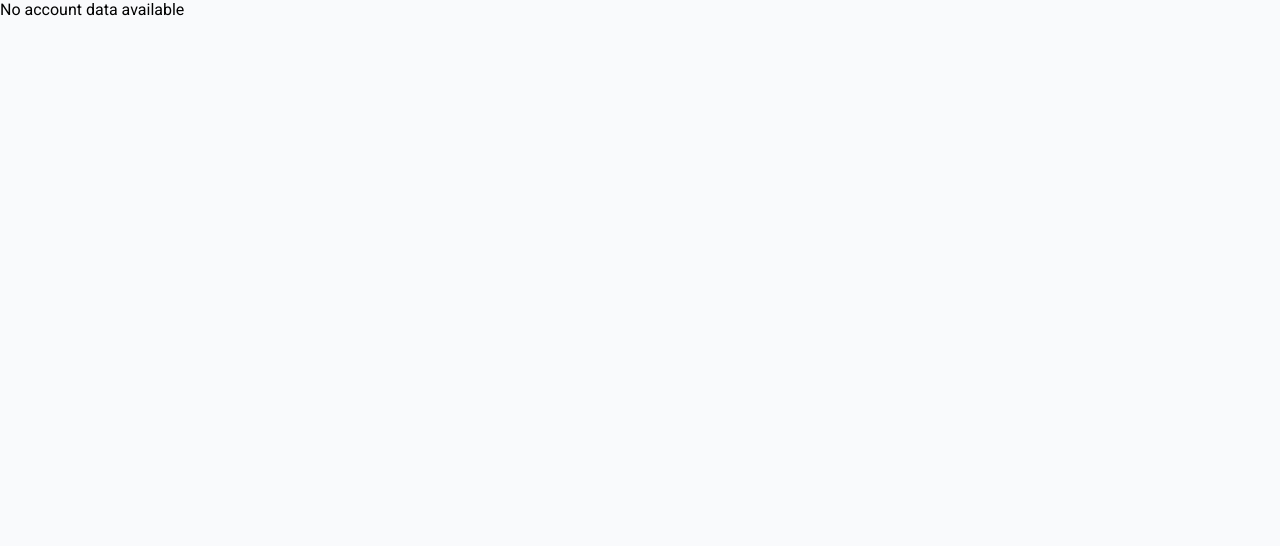
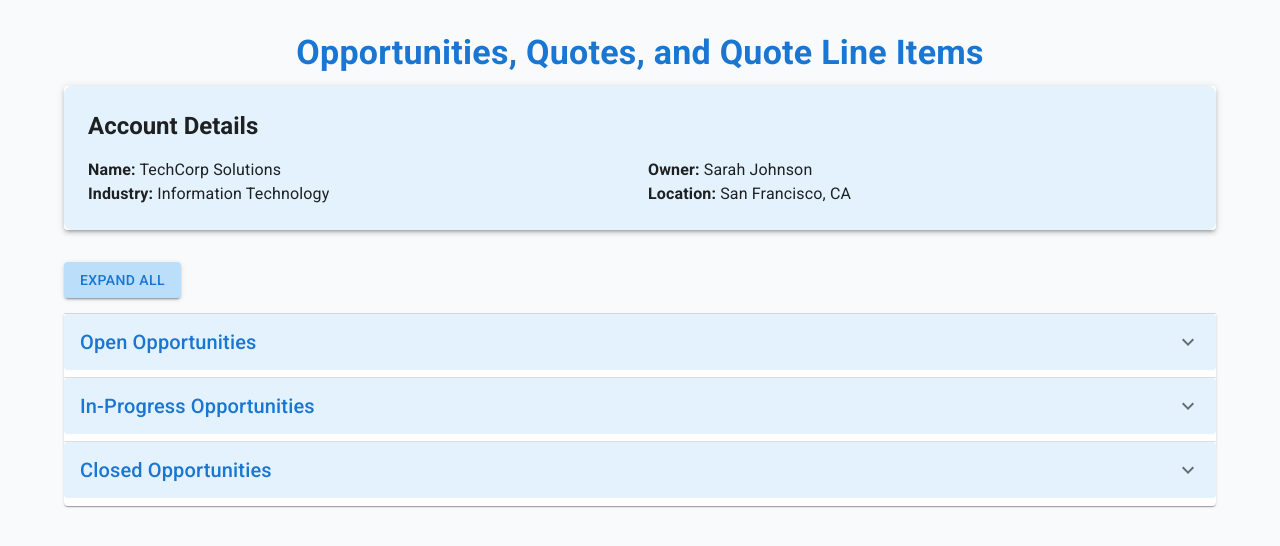
Before and after one commit to mrajasekar-dev/mock-reactjs, a React (Create React App) app: page / in a window 1280 px wide. Shown: the top 546 px of the page. Built offline with nearby package versions, Linux system fonts and the light colour scheme.

Commit message:
Some more change

```diff
--- a/src/App.js
+++ b/src/App.js
@@ -219,6 +219,7 @@ function App() {
         setAccountData(decodedData);
       } catch (error) {
         console.error('Error parsing account data:', error);
+        setError('Error parsing account data');
       }
     }
     setIsLoading(false);
@@ -247,27 +248,21 @@ function App() {
   };
 
   // Determine which data to use
-  const data = accountData && accountData.Opportunities ? accountData.Opportunities : dummyData;
+  const data = accountData && accountData.Opportunities && accountData.Opportunities.length > 0
+    ? accountData.Opportunities
+    : dummyData;
 
   if (isLoading) return <div>Loading...</div>;
 
-  if (!accountData) {
-    return <div>No account data available</div>;
-  }
-
-  if (accountData.Opportunities.length === 0) {
-    return <div>No opportunities found for this account</div>;
-  }
+  if (error) return <div>Error: {error}</div>;
 
   return (
     <Container maxWidth="lg" sx={{ mt: 4, mb: 4 }}>
-      {error && <Typography color="error">{error}</Typography>}
-
       <Typography variant="h4" component="h1" align="center" gutterBottom sx={{ fontWeight: 'bold', color: blue[700] }}>
         Opportunities, Quotes, and Quote Line Items
       </Typography>
 
-      <AccountDetails account={accountData ? accountData.Account : {
+      <AccountDetails account={accountData && accountData.Account ? accountData.Account : {
         name: 'TechCorp Solutions',
         industry: 'Information Technology',
         owner: 'Sarah Johnson',
@@ -354,5 +349,4 @@ function App() {
   );
 }
 
-
 export default App;
```
